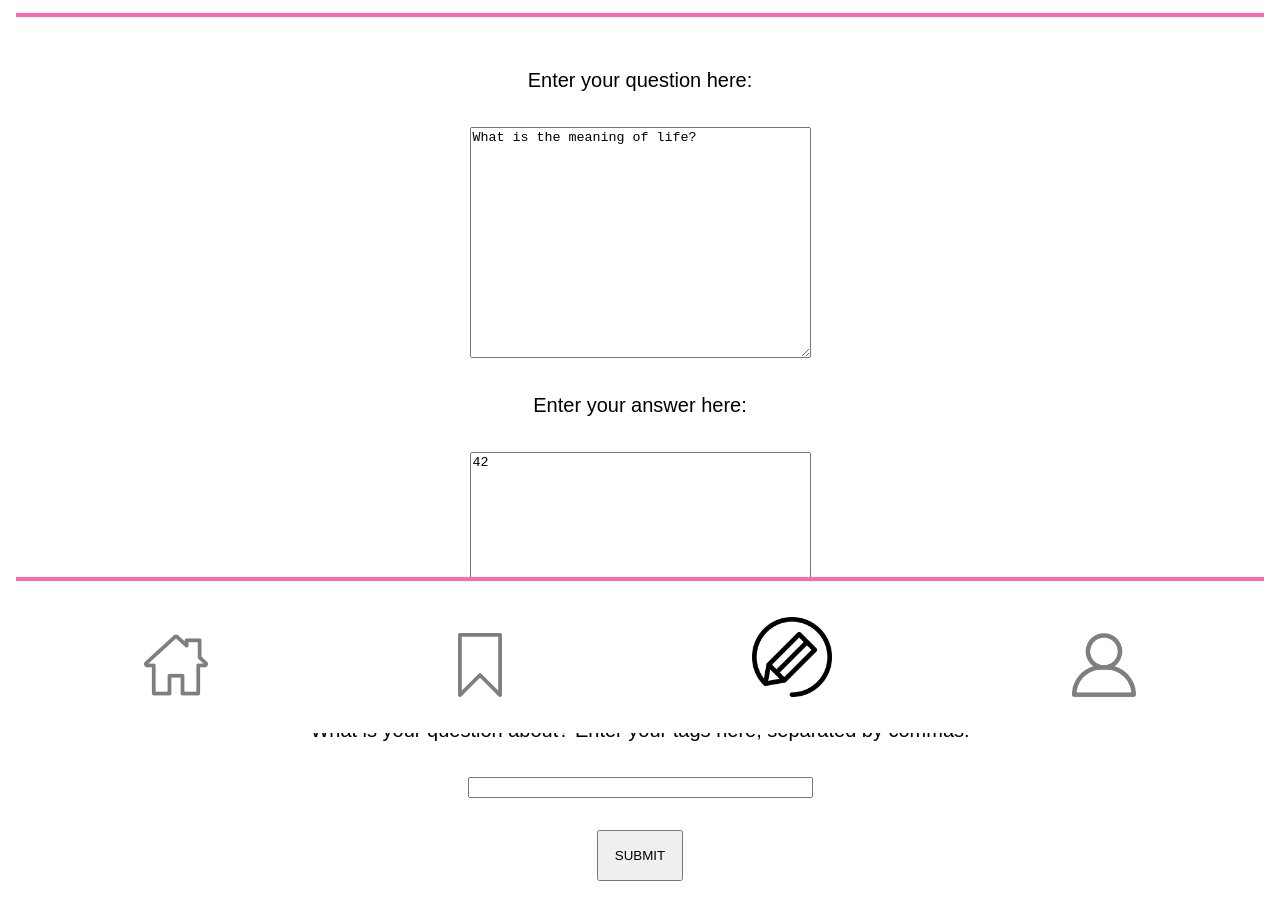
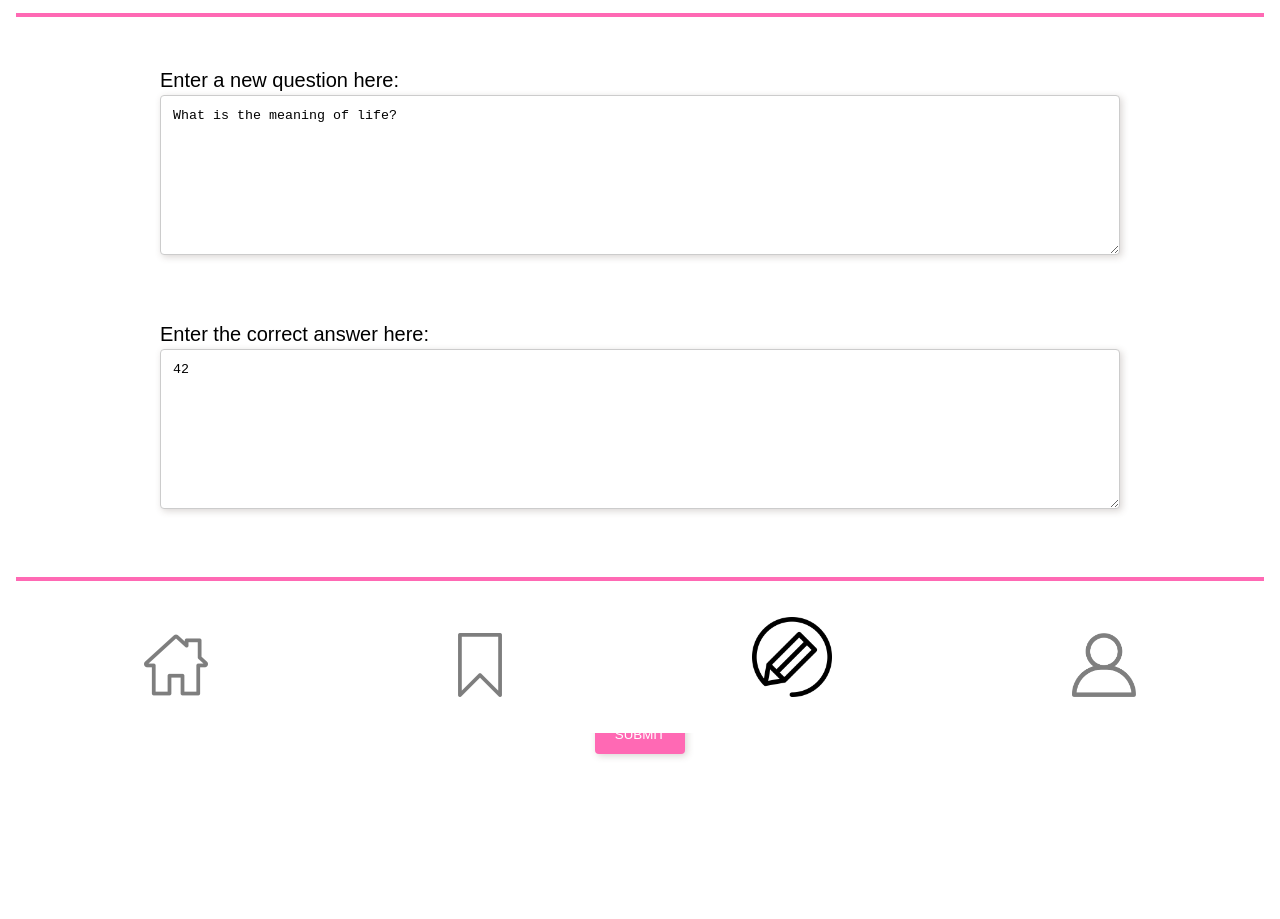
Before and after one commit to sacidcelik/quiz-app, a website built with Vite: page create.html in a window 1280 px wide. Shown: the part 67-986 px from the top of the page. Built offline with nearby package versions, Linux system fonts and the light colour scheme.

Commit message:
added styling to create elements

```diff
--- a/create.html
+++ b/create.html
@@ -11,35 +11,27 @@
     <header><h1>Create</h1></header>
     <main>
       <form action="" class="create">
-        <label for="question"> Enter your question here: </label>
-        <textarea
-          class="create__question"
-          name="question"
-          id="question"
-          rows="15"
-          cols="40"
-        >
+        <label class="create__label" for="question">
+          Enter a new question here:
+        </label>
+        <textarea class="create__question" name="question" id="question">
 What is the meaning of life? </textarea
         >
-        <label for="answer"> Enter your answer here: </label>
-        <textarea
-          class="create__answer"
-          name="question"
-          id="question"
-          rows="15"
-          cols="40"
-        >
+        <label class="create__label" for="answer">
+          Enter the correct answer here:
+        </label>
+        <textarea class="create__answer" name="answer" id="answer">
 42 </textarea
         >
-        <label for="new-tags"
-          >What is your question about? Enter your tags here, separated by
+        <label class="create__label" for="new-tags"
+          >What is your new question about? Enter your tags here, separated by
           commas: </label
         ><input
           class="create__tags"
           type="text"
           name="new-tags"
           id="new-tags"
-          size="40"
+          placeholder="life,hitchhikers"
         />
         <button class="create__submit" type="submit">SUBMIT</button>
       </form>
--- a/css/base.css
+++ b/css/base.css
@@ -75,19 +75,3 @@ header {
   top: 0;
   z-index: 10;
 }
-
-form {
-  align-items: center;
-  display: flex;
-  flex-direction: column;
-  justify-content: center;
-}
-
-label {
-  padding: 2rem;
-}
-
-button {
-  margin-top: 2rem;
-  padding: 1rem;
-}
--- /dev/null
+++ b/css/components/create.css
@@ -0,0 +1,49 @@
+.create {
+  display: flex;
+  align-items: flex-start;
+  flex-direction: column;
+  justify-content: flex-start;
+  margin: 0 auto;
+  width: 75vw;
+}
+
+.create__label {
+  padding-top: 2rem;
+}
+
+.create__submit {
+  margin-top: 2rem;
+  padding: 1rem;
+}
+
+.create__question,
+.create__answer,
+.create__tags {
+  width: 100%;
+  padding: 12px;
+  border: 1px solid #ccc;
+  border-radius: 4px;
+  resize: vertical;
+  box-shadow: 2px 2px 7px rgba(77, 56, 45, 0.212);
+  margin-bottom: 2rem;
+}
+
+.create__question,
+.create__answer {
+  height: 10rem;
+}
+
+.create__tags {
+  height: 3rem;
+}
+
+.create__submit {
+  align-self: center;
+  background-color: hotpink;
+  color: white;
+  padding: 12px 20px;
+  border: none;
+  border-radius: 4px;
+  cursor: pointer;
+  box-shadow: 2px 2px 7px rgba(77, 56, 45, 0.212);
+}
--- a/css/styles.css
+++ b/css/styles.css
@@ -2,6 +2,7 @@
 @import "./utility.css";
 
 @import "./components/bio.css";
+@import "./components/create.css";
 @import "./components/navigation.css";
 @import "./components/quiz-box.css";
 @import "./components/tags.css";
```
